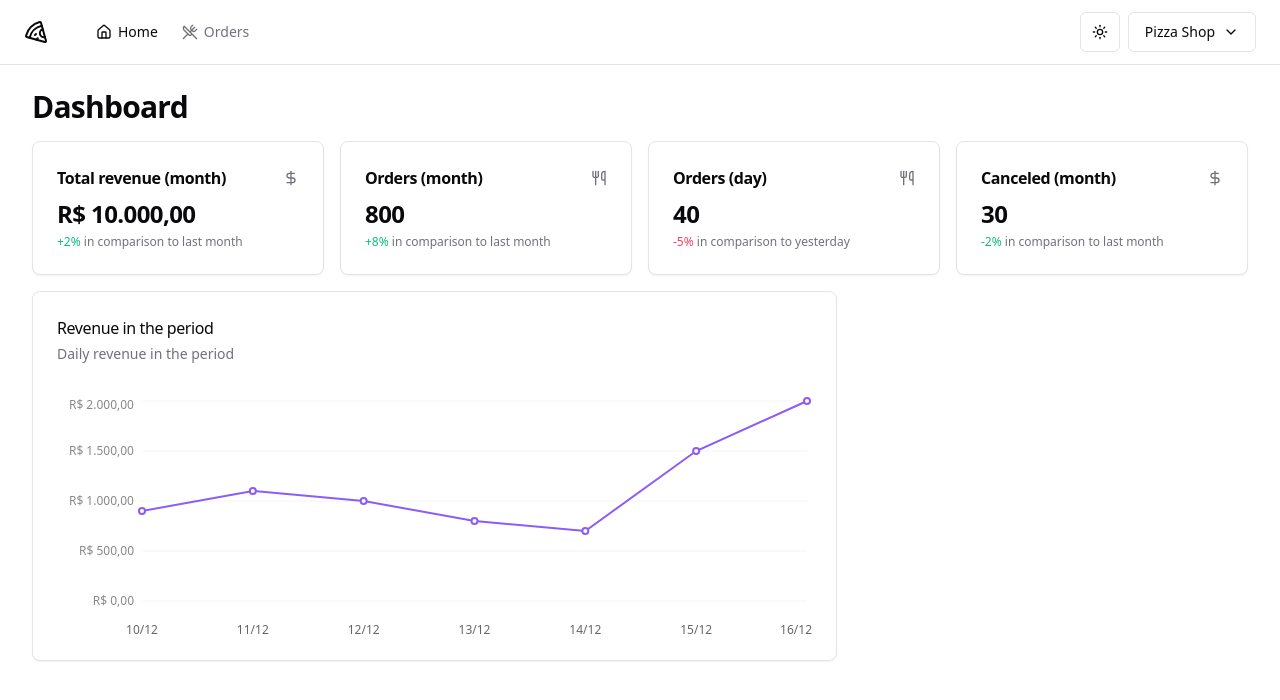
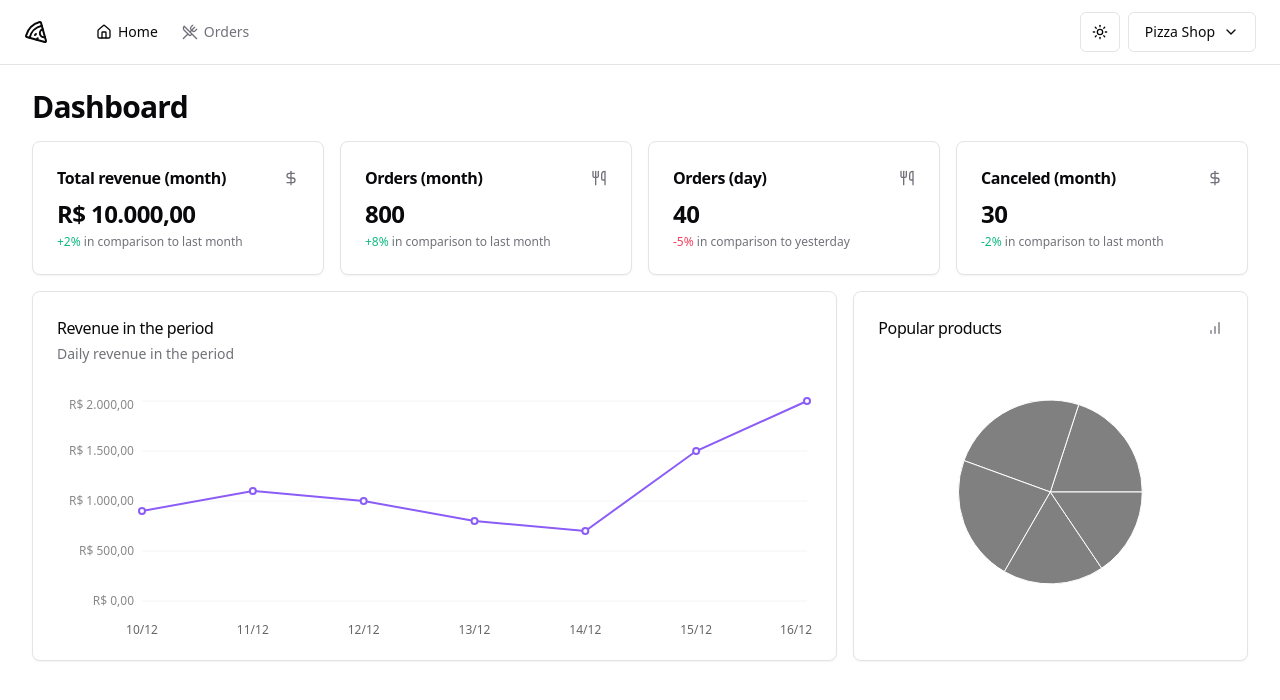
Before and after one commit to isaiasgabriel/pizza-shop, a React (Vite) app: page / in a window 1280 px wide. Shown: the top 700 px of the page. Built offline with nearby package versions, Linux system fonts and the light colour scheme.

Commit message:
📈 Basic pie chart example using Recharts

```diff
--- a/src/pages/app/dashboard/dashboard.tsx
+++ b/src/pages/app/dashboard/dashboard.tsx
@@ -4,6 +4,7 @@ import { DayOrdersAmount } from './cards/day-orders-amount'
 import { MonthCanceledOrdersAmount } from './cards/month-canceled-orders-amount'
 import { MonthOrdersAmount } from './cards/month-orders-amount-card'
 import { MonthRevenueCard } from './cards/month-revenue-card'
+import { PopularProductsChart } from './popular-products-chart'
 import { RevenueChart } from './revenue-chart'
 
 export function Dashboard() {
@@ -22,6 +23,7 @@ export function Dashboard() {
 
         <div className="grid grid-cols-9 gap-4">
           <RevenueChart />
+          <PopularProductsChart />
         </div>
       </div>
     </>
--- /dev/null
+++ b/src/pages/app/dashboard/popular-products-chart.tsx
@@ -0,0 +1,35 @@
+import { BarChart } from 'lucide-react'
+import { Pie, PieChart, ResponsiveContainer } from 'recharts'
+
+import { Card, CardContent, CardHeader, CardTitle } from '@/components/ui/card'
+
+const data = [
+  { product: 'Chesse', amount: 900 },
+  { product: 'Broccoli', amount: 1100 },
+  { product: 'Pepperoni', amount: 1000 },
+  { product: 'Margherita', amount: 800 },
+  { product: 'Hawaiian', amount: 700 },
+]
+
+export function PopularProductsChart() {
+  return (
+    <Card className="col-span-3">
+      <CardHeader className="pb-8">
+        <div className="flex items-center justify-between">
+          <CardTitle className="text-base font-medium">
+            Popular products
+          </CardTitle>
+          <BarChart className="h-4 w-4 text-muted-foreground" />
+        </div>
+      </CardHeader>
+
+      <CardContent>
+        <ResponsiveContainer width="100%" height={240}>
+          <PieChart style={{ fontSize: 12 }}>
+            <Pie data={data} dataKey="amount" nameKey="product" />
+          </PieChart>
+        </ResponsiveContainer>
+      </CardContent>
+    </Card>
+  )
+}
```
